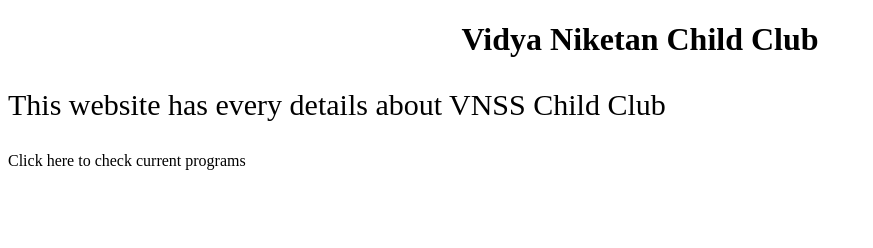
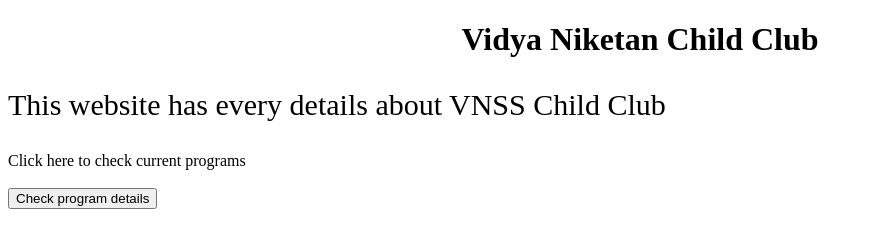
Before and after one commit to aashishchaulagain86-hub/Vidya-Niketan-Child-Club, a plain HTML site: page index.html in a window 1280 px wide. Shown: the whole page, without its empty margins (0-873 px from the left). Drawn offline with Linux system fonts and the light colour scheme.

Commit message:
index.html

```diff
--- a/index.html
+++ b/index.html
@@ -8,8 +8,9 @@
                 <h1>Vidya Niketan Child Club</h1>
             </center>
             <p style="font-size: 30px">This website has every details about VNSS Child Club</p>
-            <form action="program.html" method="post">
+            <form action="program.html" method="get">
             <label for="P">Click here to check current programs</label><br><br>
+            <button type="submit">Check program details</button>
             </form>
         </body>
     </html>
```
